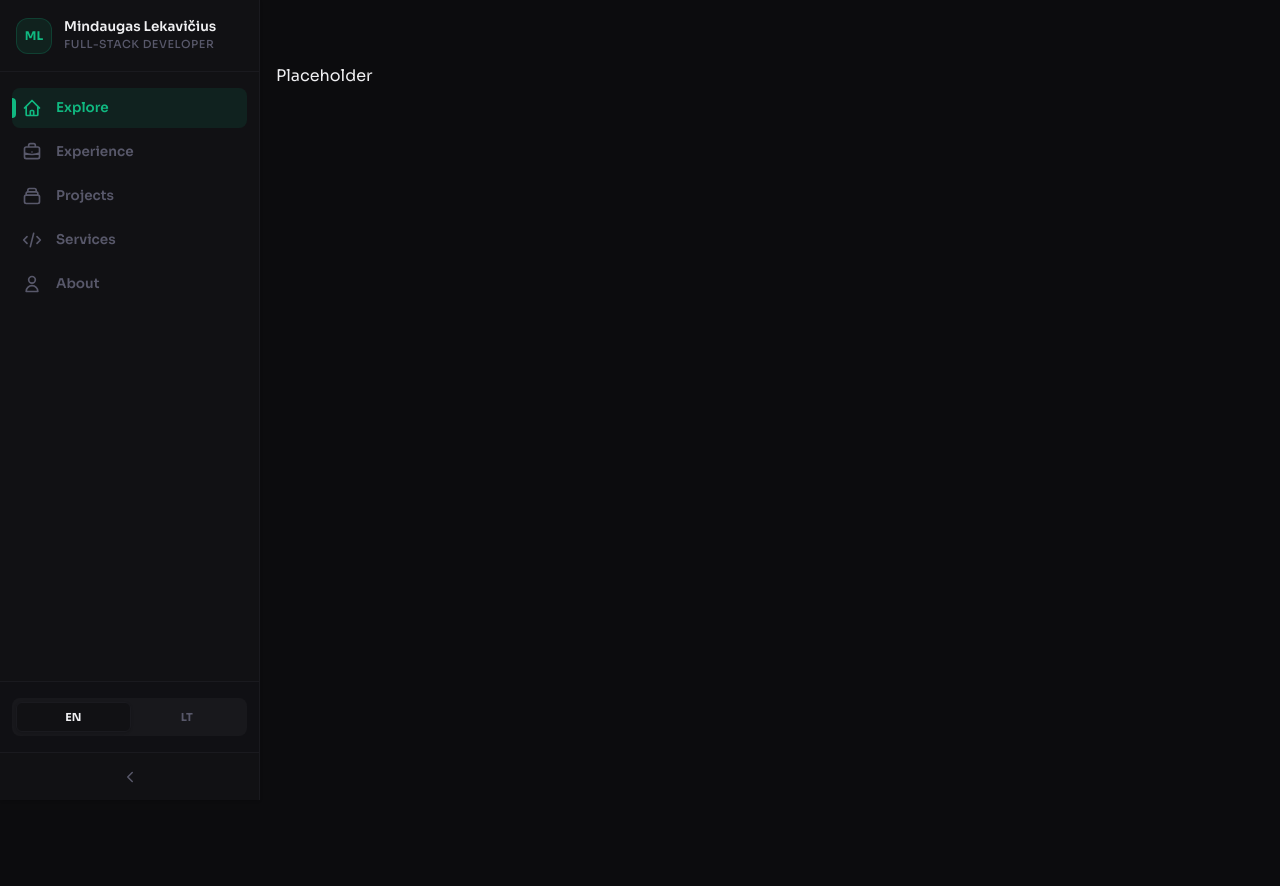
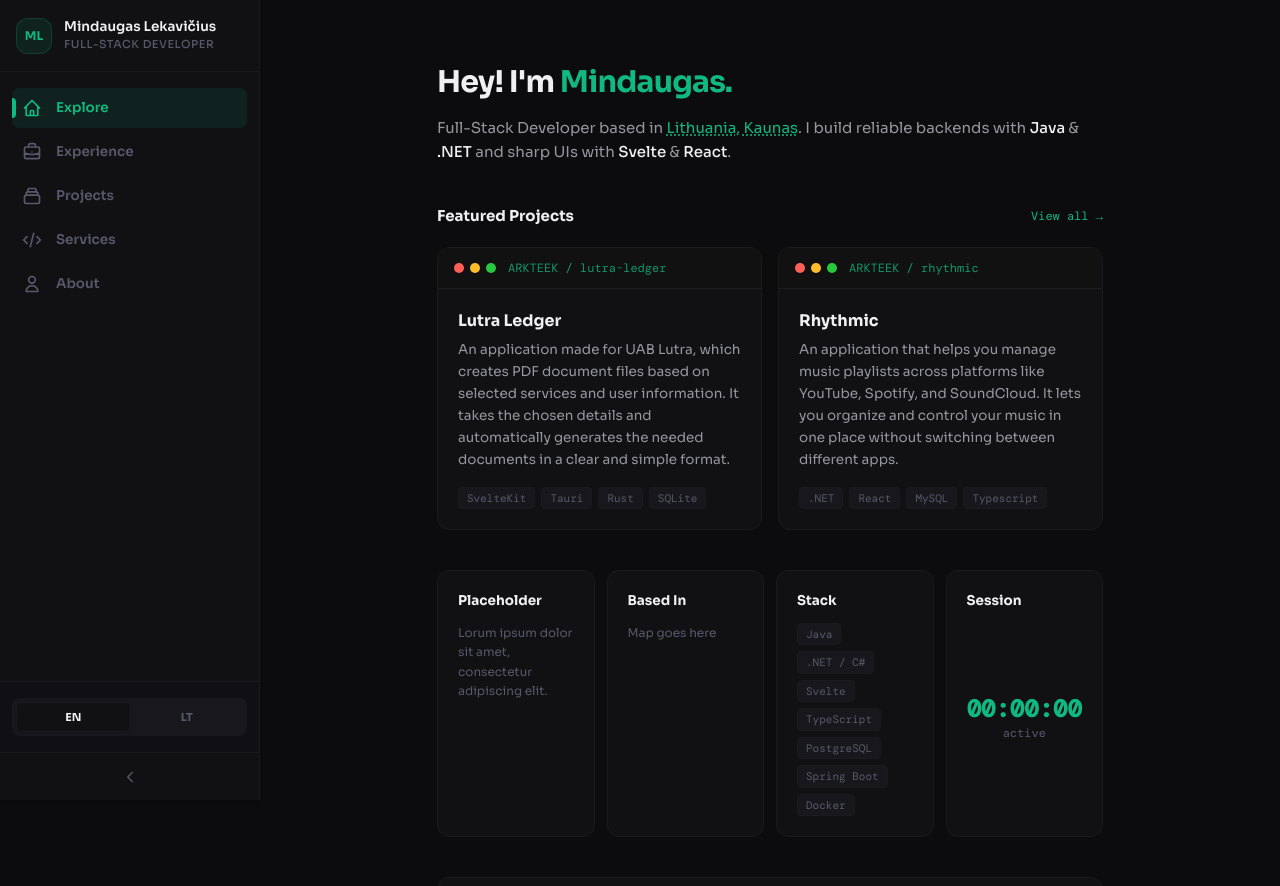
Before and after one commit to ARKTEEK/portfolio, a SvelteKit app: page / in a window 1280 px wide. Shown: the top 886 px of the page. Before the commit the page ends 800 px from the top, so only its background shows below. Built offline with nearby package versions, Linux system fonts and the light colour scheme; a web font is replaced by a local one.

Commit message:
feat: Main page design

```diff
--- /dev/null
+++ b/src/lib/components/Hero.svelte
@@ -0,0 +1,24 @@
+<script lang="ts">
+  export let name = "Mindaugas";
+  export let location = "Lithuania, Kaunas";
+</script>
+
+<header class="mb-10">
+  <h1 class="text-3xl font-bold text-hi mb-4 tracking-tight">
+    Hey! I'm <span class="text-accent">{name}.</span>
+  </h1>
+  <p class="text-base text-lo leading-relaxed max-w-2xl mb-2">
+    Full-Stack Developer based in
+    <a
+      href="https://maps.google.com"
+      target="_blank"
+      rel="noopener noreferrer"
+      class="text-accent underline underline-offset-2 decoration-dotted hover:decoration-solid transition-all">
+      {location}</a
+    >. I build reliable backends with
+    <span class="text-hi font-medium">Java</span> &
+    <span class="text-hi font-medium">.NET</span>
+    and sharp UIs with <span class="text-hi font-medium">Svelte</span> &
+    <span class="text-hi font-medium">React</span>.
+  </p>
+</header>
--- /dev/null
+++ b/src/lib/components/ProjectCard.svelte
@@ -0,0 +1,40 @@
+<script lang="ts">
+  import type { Project } from "$lib/types";
+
+  export let project: Project;
+</script>
+
+<div
+  class="border border-subtle rounded-xl overflow-hidden bg-surface hover:border-accent/30 transition-all group cursor-pointer">
+  <div
+    class="bg-[#111] px-4 py-3 flex items-center justify-between border-b border-white/5">
+    <div class="flex items-center gap-3">
+      <div class="flex gap-1.5">
+        <span class="w-2.5 h-2.5 rounded-full bg-[#ff5f57]"></span>
+        <span class="w-2.5 h-2.5 rounded-full bg-[#ffbd2e]"></span>
+        <span class="w-2.5 h-2.5 rounded-full bg-[#28c840]"></span>
+      </div>
+      <span class="font-mono text-xs text-accent/80">
+        ARKTEEK / {project.title.toLowerCase().replace(/\s+/g, "-")}
+      </span>
+    </div>
+  </div>
+  <div class="p-5">
+    <h3
+      class="font-bold text-hi mb-1.5 group-hover:text-accent transition-colors">
+      {project.title}
+    </h3>
+    <p class="text-sm text-lo leading-relaxed mb-4">{project.description}</p>
+
+    {#if project.tags?.length}
+      <div class="flex flex-wrap gap-1.5">
+        {#each project.tags as tag}
+          <span
+            class="px-2 py-0.5 rounded text-2xs font-mono border border-subtle text-dim bg-hover">
+            {tag}
+          </span>
+        {/each}
+      </div>
+    {/if}
+  </div>
+</div>
--- a/src/lib/components/Sidebar.svelte
+++ b/src/lib/components/Sidebar.svelte
@@ -12,7 +12,7 @@
 <aside
   class="fixed top-0 left-0 h-screen bg-surface border-r border-subtle flex flex-col z-50 shadow-sm"
   style="width: {$sidebarOpen ? '260px' : '68px'}">
-  <div class="flex items-center h-[72px] px-4 border-b border-subtle shrink-0">
+  <div class="flex items-center h-18 px-4 border-b border-subtle shrink-0">
     <div class="flex items-center gap-3 min-w-0">
       <div
         class="w-9 h-9 rounded-xl bg-accent/10 border border-accent/20 flex items-center justify-center shrink-0 overflow-hidden">
@@ -36,7 +36,7 @@
           <p class="text-sm font-semibold text-hi leading-tight truncate">
             {profile.name}
           </p>
-          <p class="text-[11px] font-medium text-dim uppercase tracking-wider">
+          <p class="text-2xs font-medium text-dim uppercase tracking-wider">
             {profile.role}
           </p>
         </div>
--- /dev/null
+++ b/src/lib/components/home/CommitList.svelte
@@ -0,0 +1,38 @@
+<script lang="ts">
+  import type { Commit } from "$lib/types";
+
+  export let commits: Commit[] = [];
+  export let githubUrl = "https://github.com/ARKTEEK";
+</script>
+
+<section class="border border-subtle rounded-xl bg-surface overflow-hidden">
+  <div
+    class="flex items-center justify-between px-5 py-4 border-b border-subtle">
+    <p class="flex items-center gap-2 text-sm font-bold text-hi">
+      Recent Commits
+    </p>
+    <a
+      href={githubUrl}
+      target="_blank"
+      rel="noopener noreferrer"
+      class="text-xs font-mono text-accent hover:text-accent/70 transition-colors">
+      [info] View on GitHub ↗
+    </a>
+  </div>
+
+  <div class="divide-y divide-subtle">
+    {#each commits as c}
+      <div
+        class="flex items-center gap-3 px-5 py-3 hover:bg-hover transition-colors font-mono text-xs">
+        <span class="text-accent/70 shrink-0 w-24 truncate">{c.repo}:</span>
+        <span class="text-lo flex-1 truncate">{c.msg}</span>
+        <span class="text-green-400 shrink-0">{c.additions}</span>
+        <span class="text-red-400 shrink-0">{c.deletions}</span>
+      </div>
+    {:else}
+      <div class="px-5 py-8 text-center text-dim font-mono text-xs">
+        No recent activity found.
+      </div>
+    {/each}
+  </div>
+</section>
--- /dev/null
+++ b/src/lib/components/home/StatsGrid.svelte
@@ -0,0 +1,51 @@
+<script lang="ts">
+  import { onDestroy } from "svelte";
+  export let techTags: string[] = [];
+
+  let uptimeStr = "00:00:00";
+  let interval: any;
+
+  onDestroy(() => clearInterval(interval));
+</script>
+
+<div class="grid grid-cols-1 sm:grid-cols-2 lg:grid-cols-4 gap-3 mb-10">
+  <div
+    class="border border-subtle rounded-xl p-5 bg-surface flex flex-col gap-3">
+    <p class="text-sm font-bold text-hi">Placeholder</p>
+    <p class="text-xs text-dim leading-relaxed">
+      Lorum ipsum dolor sit amet, consectetur adipiscing elit.
+    </p>
+  </div>
+
+  <div
+    class="border border-subtle rounded-xl p-5 bg-surface flex flex-col gap-3">
+    <p class="text-sm font-bold text-hi">
+      Based In
+    </p>
+    <p class="text-xs text-dim leading-relaxed">Map goes here</p>
+  </div>
+
+  <div
+    class="border border-subtle rounded-xl p-5 bg-surface flex flex-col gap-3">
+    <p class="text-sm font-bold text-hi">Stack</p>
+    <div class="flex flex-wrap gap-1.5 content-start">
+      {#each techTags as tag}
+        <span
+          class="px-2 py-0.5 rounded text-2xs font-mono border border-subtle text-dim bg-hover">
+          {tag}
+        </span>
+      {/each}
+    </div>
+  </div>
+
+  <div
+    class="border border-subtle rounded-xl p-5 bg-surface flex flex-col gap-2">
+    <p class="text-sm font-bold text-hi">Session</p>
+    <div class="flex-1 flex flex-col items-center justify-center">
+      <p class="font-mono text-2xl font-bold text-accent tabular-nums">
+        {uptimeStr}
+      </p>
+      <p class="text-xs text-dim font-mono">active</p>
+    </div>
+  </div>
+</div>
--- /dev/null
+++ b/src/lib/data/projects.ts
@@ -0,0 +1,22 @@
+import type { Project } from "$lib/types";
+
+export const projects: Project[] = [
+  {
+    title: "Lutra Ledger",
+    description:
+      "An application made for UAB Lutra, which creates PDF document files based on selected services and user information. It takes the chosen details and automatically generates the needed documents in a clear and simple format.",
+    tags: ["SvelteKit", "Tauri", "Rust", "SQLite"],
+    link: "/projects/lutra-ledger",
+    image: "https://i.imgur.com/ugo3eGc.jpeg",
+    pinned: true,
+  },
+  {
+    title: "Rhythmic",
+    description:
+      "An application that helps you manage music playlists across platforms like YouTube, Spotify, and SoundCloud. It lets you organize and control your music in one place without switching between different apps.",
+    tags: [".NET", "React", "MySQL", "Typescript"],
+    link: "/projects/rhythmic",
+    image: "https://i.imgur.com/ugo3eGc.jpeg",
+    pinned: true,
+  },
+]
--- /dev/null
+++ b/src/lib/types.ts
@@ -0,0 +1,27 @@
+export interface NavItem {
+  label: string;
+  href: string;
+  index: number;
+}
+
+export interface Profile {
+  name: string;
+  role: string;
+  avatar: string | null;
+}
+
+export interface Project {
+  title: string;
+  description: string;
+  tags: string[];
+  link: string;
+  image: string;
+  pinned: boolean;
+}
+
+export interface Commit {
+  repo: string;
+  msg: string;
+  additions: string;
+  deletions: string;
+}
--- a/src/routes/+layout.svelte
+++ b/src/routes/+layout.svelte
@@ -1,12 +1,17 @@
 <script lang="ts">
   import Sidebar from "$lib/components/Sidebar.svelte";
+  import { sidebarOpen } from "$lib/stores/sidebar";
   import "../app.css";
 </script>
 
 <div class="flex min-h-screen">
   <Sidebar />
-  <main class="ml-sidebar flex-1 min-h-screen">
-    <div class="max-w-2xl px-14 py-16">
+
+  <main
+    class="flex-1 min-h-screen transition-[margin] duration-300 ease-in-out"
+    style="margin-left: {$sidebarOpen ? '260px' : '68px'}">
+
+    <div class="w-full md:w-[70%] max-w-6xl mx-auto px-6 py-16">
       <slot />
     </div>
   </main>
--- a/src/routes/+page.svelte
+++ b/src/routes/+page.svelte
@@ -1,9 +1,51 @@
 <script lang="ts">
+  import Hero from "$lib/components/Hero.svelte";
+  import ProjectCard from "$lib/components/ProjectCard.svelte";
+  import CommitList from "$lib/components/home/CommitList.svelte";
+  import StatsGrid from "$lib/components/home/StatsGrid.svelte";
+  import { projects } from "$lib/data/projects";
 
+  const pinnedProjects = projects.filter((p) => p.pinned);
+
+  const techTags = [
+    "Java",
+    ".NET / C#",
+    "Svelte",
+    "TypeScript",
+    "PostgreSQL",
+    "Spring Boot",
+    "Docker",
+  ];
+
+  const commits = [
+    {
+      repo: "portfolio",
+      msg: "refactor: componentize main page",
+      additions: "+120",
+      deletions: "-400",
+    },
+  ];
 </script>
 
-<svelte:head><title>Portfolio - Explore</title></svelte:head>
+<svelte:head>
+  <title>Mindaugas - Full-Stack Developer</title>
+</svelte:head>
 
-<div>
-  Placeholder
-</div>
+<Hero />
+
+<section class="mb-10">
+  <div class="flex items-center justify-between mb-5">
+    <h2 class="text-base font-bold text-hi">Featured Projects</h2>
+    <a href="/projects" class="text-xs font-mono text-accent">View all →</a>
+  </div>
+
+  <div class="grid grid-cols-1 md:grid-cols-2 gap-4">
+    {#each pinnedProjects as project}
+      <ProjectCard {project} />
+    {/each}
+  </div>
+</section>
+
+<StatsGrid {techTags} />
+
+<CommitList {commits} />
```
